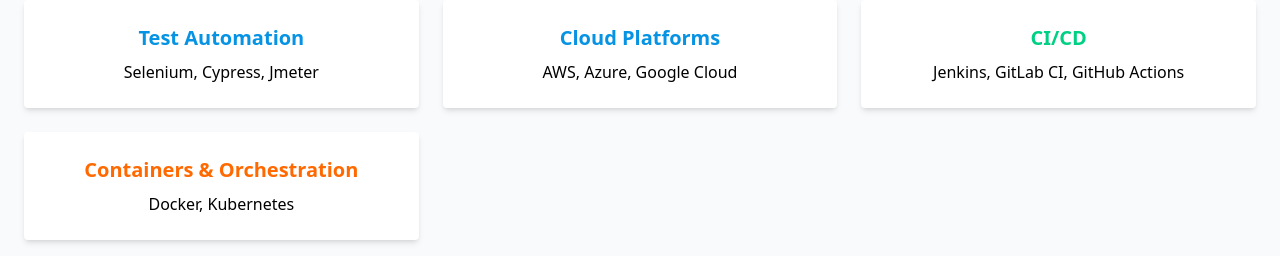
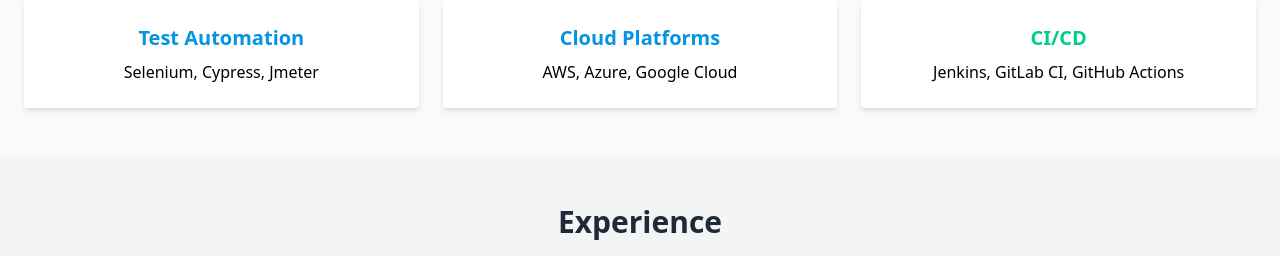
Before and after one commit to RounakAftab/my-portfolio, a plain HTML site: page index.html in a window 1280 px wide. Shown: the part 696-952 px from the top of the page. Drawn offline with nearby package versions, Linux system fonts and the light colour scheme.

Commit message:
new changes in site

```diff
--- a/index.html
+++ b/index.html
@@ -53,10 +53,6 @@
         <div class="bg-white p-6 shadow-md rounded text-center">
           <h3 class="text-xl font-semibold text-[#00d084] mb-2">CI/CD</h3>
           <p>Jenkins, GitLab CI, GitHub Actions</p>
-        </div>
-        <div class="bg-white p-6 shadow-md rounded text-center">
-          <h3 class="text-xl font-semibold text-[#ff6900] mb-2">Containers & Orchestration</h3>
-          <p>Docker, Kubernetes</p>
         </div>
       </div>
     </div>
```
